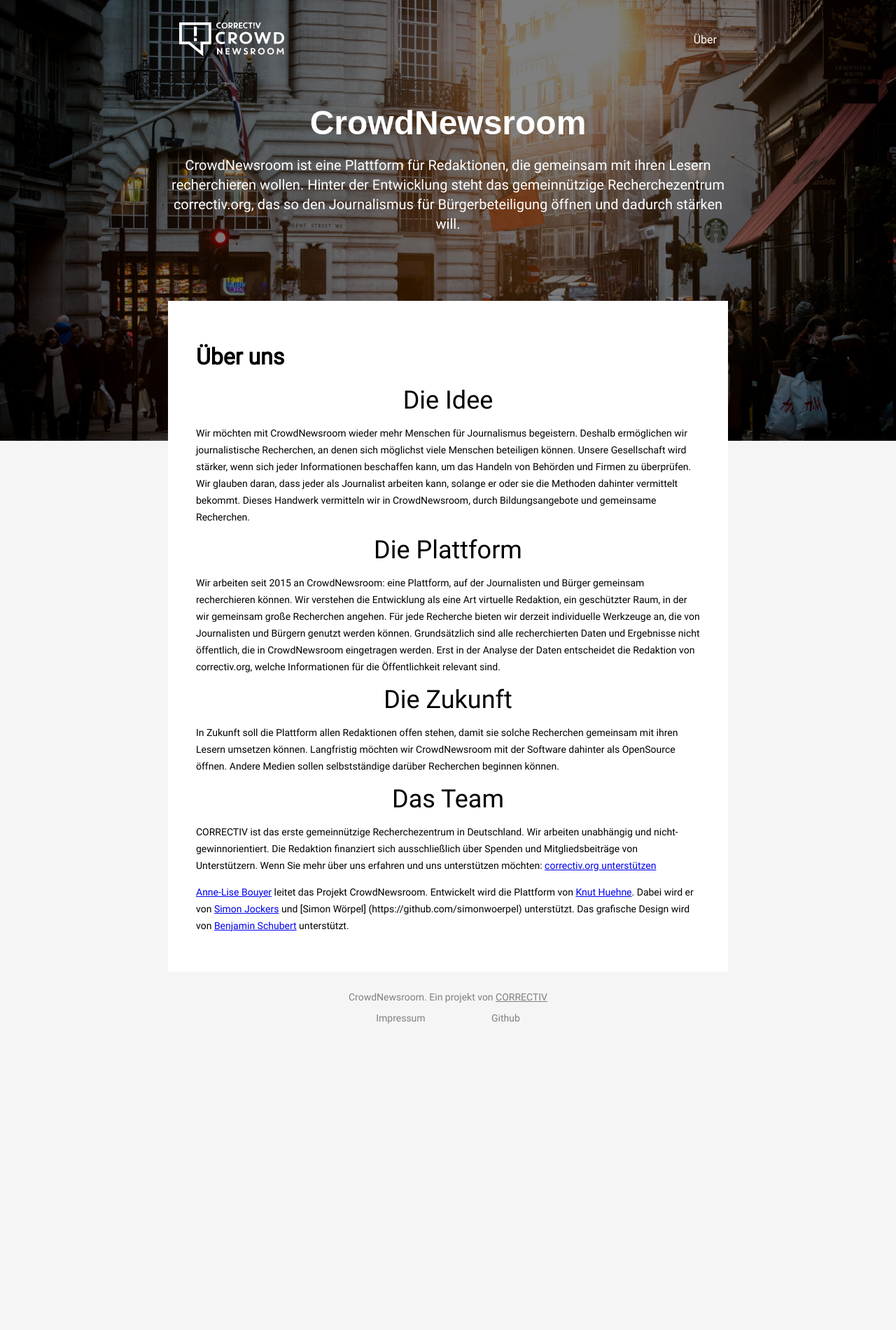
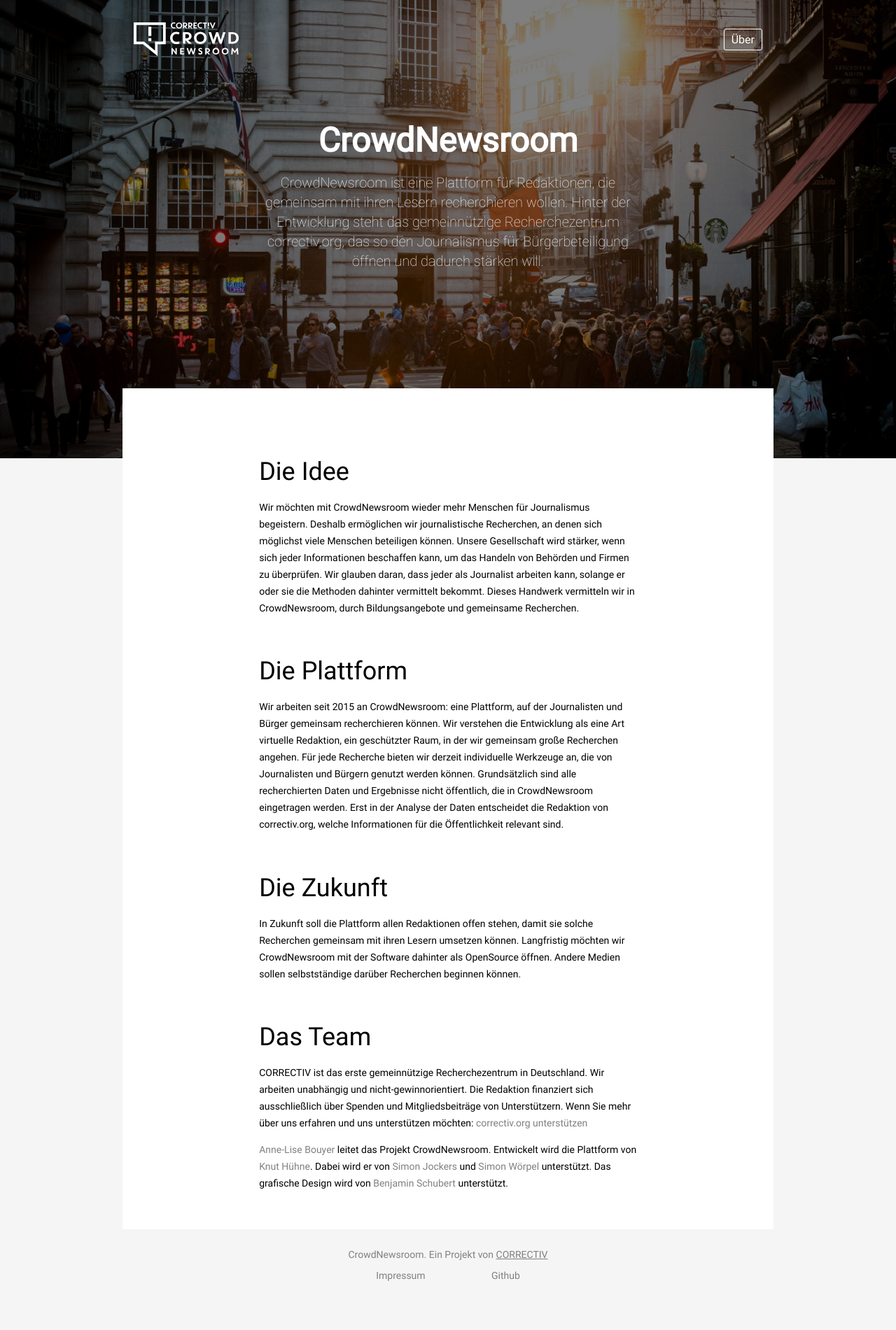
Before and after one commit to correctiv/cnr-landingpage, a Jekyll site: the page built from _pages/ueber.md, in a window 1280 px wide. Shown: the whole page at 70% size. Built offline with Jekyll 4.4.1, drawn with Linux system fonts in a browser that asks for light colours; before the commit the page ends 1533 px from its top, so only the background shows below that.

Commit message:
tweak design slightly

```diff
--- a/_layouts/page.html
+++ b/_layouts/page.html
@@ -4,7 +4,7 @@
 <meta name="viewport" content="width=device-width, initial-scale=1, shrink-to-fit=no">
 <link rel="stylesheet" href="/main.css">
 <body>
-<div class="content">
+<div class="content {{ page.class }}">
     <header>
         <nav>
             <div class="wrapper">
@@ -21,13 +21,15 @@
     </header>
 
     <main>
-        {{ content | save}}
+        <div class="container">
+            {{ content | save}}
+        </div>
     </main>
 
     <footer>
         <div class="wrapper">
             <div class="branding">
-                CrowdNewsroom. Ein projekt von <a href="https://correctiv.org">CORRECTIV</a>
+                CrowdNewsroom. Ein Projekt von <a href="https://correctiv.org">CORRECTIV</a>
             </div>
             <ul>
                 <li><a href="/impressum">Impressum</a></li>
--- a/_pages/ueber.md
+++ b/_pages/ueber.md
@@ -2,9 +2,8 @@
 layout: page
 title: Über
 permalink: /ueber
+class: editorial
 ---
-# Über uns
-
 ## Die Idee
 Wir möchten mit CrowdNewsroom wieder mehr Menschen für Journalismus begeistern. Deshalb ermöglichen wir journalistische Recherchen, an denen sich möglichst viele Menschen beteiligen können. Unsere Gesellschaft wird stärker, wenn sich jeder Informationen beschaffen kann, um das Handeln von Behörden und Firmen zu überprüfen. Wir glauben daran, dass jeder als Journalist arbeiten kann, solange er oder sie die Methoden dahinter vermittelt bekommt. Dieses Handwerk vermitteln wir in CrowdNewsroom, durch Bildungsangebote und gemeinsame Recherchen.
 
@@ -18,4 +17,4 @@
 
 CORRECTIV ist das erste gemeinnützige Recherchezentrum in Deutschland. Wir arbeiten unabhängig und nicht-gewinnorientiert. Die Redaktion finanziert sich ausschließlich über Spenden und Mitgliedsbeiträge von Unterstützern. Wenn Sie mehr über uns erfahren und uns unterstützen möchten: [correctiv.org unterstützen](http://correctiv.org/unterstuetzen)
 
-[Anne-Lise Bouyer](https://github.com/annelisebouyer) leitet das Projekt CrowdNewsroom. Entwickelt wird die Plattform von [Knut Huehne](https://github.com/k-nut). Dabei wird er von [Simon Jockers](https://github.com/sjockers) und [Simon Wörpel] (https://github.com/simonwoerpel) unterstützt. Das grafische Design wird von [Benjamin Schubert](https://github.com/benjamin-schubert) unterstützt.
+[Anne-Lise Bouyer](https://github.com/annelisebouyer) leitet das Projekt CrowdNewsroom. Entwickelt wird die Plattform von [Knut Hühne](https://github.com/k-nut). Dabei wird er von [Simon Jockers](https://github.com/sjockers) und [Simon Wörpel](https://github.com/simonwoerpel) unterstützt. Das grafische Design wird von [Benjamin Schubert](https://github.com/benjamin-schubert) unterstützt.
--- a/main.sass
+++ b/main.sass
@@ -1,6 +1,6 @@
 ---
 ---
-$content-width: 800px
+$content-width: 930px
 @font-face
   font-family: 'Roboto Thin'
   font-style: normal
@@ -59,6 +59,10 @@
 
       ul
         display: inline-grid
+        padding: 5px 10px
+        border-radius: 3px
+        border: 1px solid white
+
         a, a:visited
           color: white
           text-decoration: none
@@ -67,19 +71,21 @@
       min-height: 500px
       text-align: center
       color: white
-      margin-top: 50px
+      margin-top: 75px
       max-width: $content-width
       font-size: 20px
       line-height: 28px
-      font-family: "Roboto", sans-serif
+      font-family: "Roboto Thin", sans-serif
 
       h1
         font-size: 48px
-        font-family: "Rovoto", sans-serif
+        font-family: "Roboto", sans-serif
         font-weight: 700
 
       p
         margin-bottom: 200px
+        max-width: 50ch
+
 
     .headerlogo
       background: url('./assets/images/logo.svg')
@@ -90,16 +96,18 @@
 
 
   main
-    margin-top: -200px
+    margin-top: -100px
     background-color: white
     width: $content-width
     max-width: $content-width
     padding: 40px
     h2
-      text-align: center
       font-size: 36px
       font-weight: normal
       margin: 0
+      &.centered
+        text-align: center
+
 
     p
       font-size: 14px
@@ -172,3 +180,17 @@
       max-width: 300px
       margin: 1em auto 0
       justify-content: space-around
+
+.editorial
+  main
+    .container
+      margin: 0 auto
+      max-width: 60ch
+
+      h2
+        margin-top: 1.6em
+        margin-bottom: .5em
+
+      a, a:visited
+        color: gray
+        text-decoration: none
```
Also changed, not shown: index.md (+1 -1 lines).
